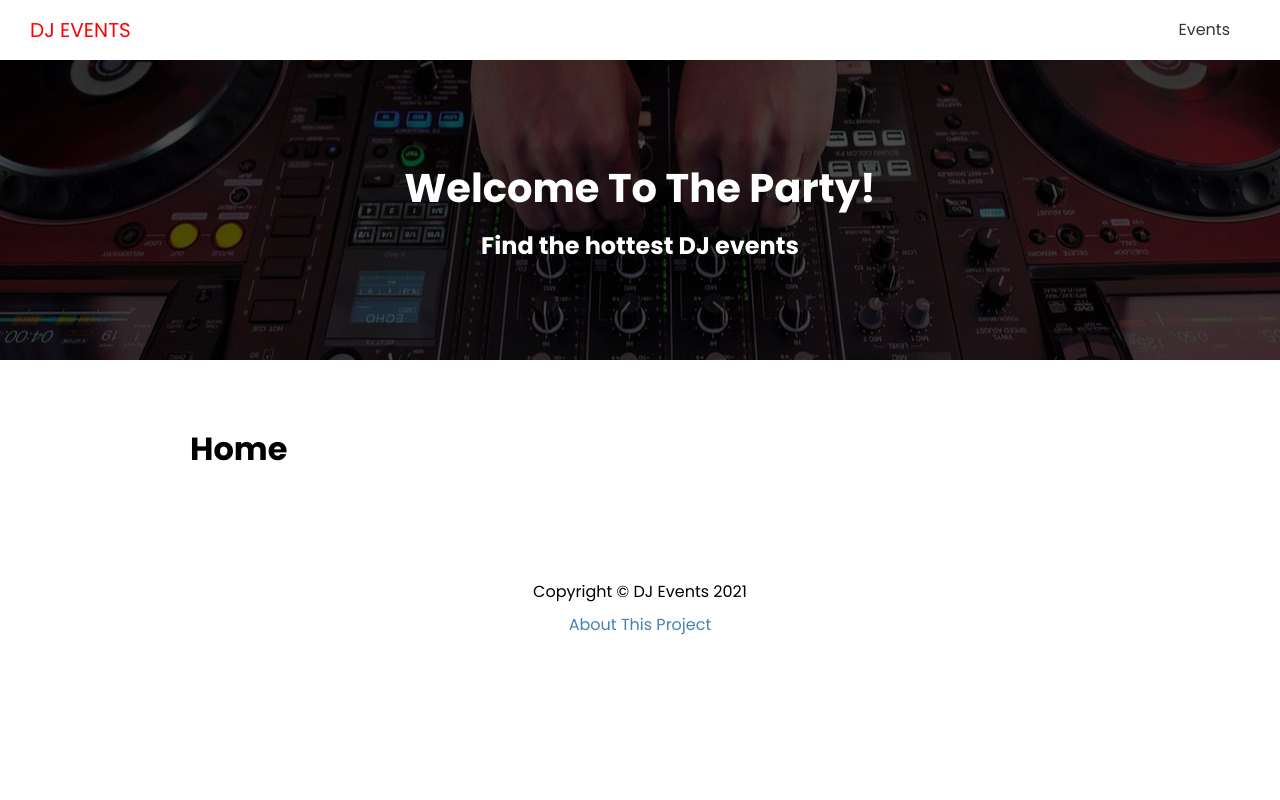
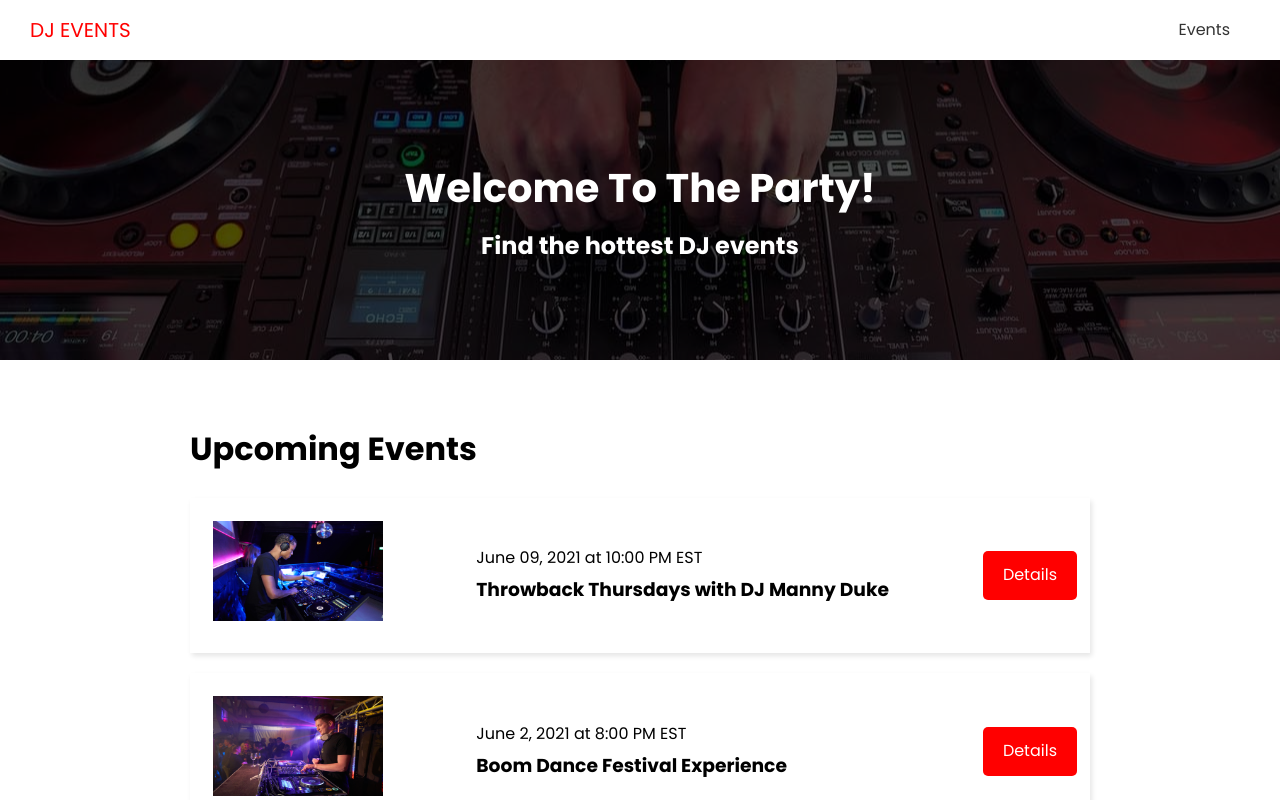
Before and after one commit to ngwatso/next-project-udemy, a Next.js app: page / in a window 1280 px wide. Shown: the top 800 px of the page. Built offline with nearby package versions, Linux system fonts and the light colour scheme; no server answers.

Commit message:
added events

```diff
--- /dev/null
+++ b/components/EventItem.js
@@ -0,0 +1,39 @@
+/**
+ * @prettier
+ */
+
+import Link from 'next/link';
+import Image from 'next/image';
+import styles from '@/styles/EventItem.module.css';
+
+export default function EventItem({ evt }) {
+	return (
+		<div className={styles.event}>
+			<div className={styles.img}>
+				<Image
+					src={
+						evt.image
+							? evt.image
+							: '/images/event-default.png'
+					}
+					width={170}
+					height={100}
+					alt="Event Image"
+				/>
+			</div>
+
+			<div className={styles.info}>
+				<span>
+					{evt.date} at {evt.time}
+				</span>
+				<h3>{evt.name}</h3>
+			</div>
+
+			<div className={styles.link}>
+				<Link href={`/events/${evt.slug}`}>
+					<a className="btn">Details</a>
+				</Link>
+			</div>
+		</div>
+	);
+}
--- /dev/null
+++ b/config/index.js
@@ -0,0 +1 @@
+export const API_URL = process.env.NEXT_PUBLIC_API_URL || 'http://localhost:3000'
--- a/jsconfig.json
+++ b/jsconfig.json
@@ -3,7 +3,8 @@
 		"baseUrl": ".",
 		"paths": {
 			"@/components/*": ["components/*"],
-			"@/styles/*": ["styles/*"]
+			"@/styles/*": ["styles/*"],
+			"@/config/*": ["config/*"]
 		}
 	}
 }
--- /dev/null
+++ b/pages/api/events/[slug].js
@@ -0,0 +1,13 @@
+const { events } = require('./data.json')
+
+export default function handler(req, res) {
+  const evt = events.filter(ev => ev.slug === req.query.slug)
+
+  if(req.method === 'GET') {
+  res.status(200).json(evt)
+} else {
+  res.setHeader('Allow', ['GET'])
+  res.status(405).json({message: `Method ${req.method} is not allowed`})
+}
+
+}
--- /dev/null
+++ b/pages/api/events/data.json
@@ -0,0 +1,76 @@
+{
+  "events": [
+    {
+      "id": "1",
+      "name": "Throwback Thursdays with DJ Manny Duke",
+      "slug": "throwback-thursdays-with-dj-manny-duke",
+      "venue": "Horizon Club",
+      "address": "919 3rd Ave New York, New York(NY), 10022",
+      "performers": "DJ Manny Duke",
+      "date": "June 09, 2021",
+      "time": "10:00 PM EST",
+      "description": "Featuring deep cuts, party anthems and remixes nostalgic songs from two of the best decades of music with the very best music from the 90's and 2000's",
+      "image": "/images/sample/event1.jpg"
+    },
+    {
+      "id": "2",
+      "name": "Boom Dance Festival Experience",
+      "slug": "boom-dance-festival-experience",
+      "venue": "Blackjacks",
+      "address": "966 Lexington Ave New York, New York(NY), 10021",
+      "performers": "DJ LUCK & MC NEAT, NICKY BLACKMARKET, DJ NICKY BLACKMARKET, RATPACK",
+      "date": "June 2, 2021",
+      "time": "8:00 PM EST",
+      "description": "It's looking more and more like we will be seeing events return in the summer! To celebrate this we are arranging a festival experience to say good bye to lock down! We will also be celebrating the fact Zoom Dance is one year old!",
+      "image": "/images/sample/event2.jpg"
+    },
+    {
+      "id": "3",
+      "name": "Encore Night Boat Party",
+      "slug": "encore-night-boat-party",
+      "venue": "Encore",
+      "address": "675 Water St New York, New York(NY), 10002",
+      "performers": "Bad Boy Bill",
+      "date": "June 11, 2021",
+      "time": "7:00 PM EST",
+      "description": "Who is ready to party? I mean in the middle of the water, a boat with good music and drinks. If thats you then you have made it to the right place.",
+      "image": "/images/sample/event3.jpg"
+    },
+    {
+      "id": "4",
+      "name": "Jam Concert Live",
+      "slug": "jam-concert-live",
+      "venue": "Club Ozone",
+      "address": "70 W 115th St New York, New York(NY), 10026",
+      "performers": "DJ RNB",
+      "date": "June 20, 2021",
+      "time": "10:00 PM EST",
+      "description": "The most diverse dj on the east coast, DJ RNB team up once again to bring you the next installment in the high energy, Jam Concert Live series!",
+      "image": "/images/sample/event4.jpg"
+    },
+    {
+      "id": "5",
+      "name": "UnMute Rock Festival",
+      "slug": "unmute-rock-festival",
+      "venue": "Studio 54",
+      "address": "55 La Salle St #12K New York, New York(NY), 10027",
+      "performers": "Big Wednesday, Black Pyre, Calling Apollo",
+      "date": "June 30, 2021",
+      "time": "8:00 PM EST",
+      "description": "With bands from around the UK ready to send the roof into orbit, get ready for the loudest Welsh festival: the inaugural UnMute 2021.",
+      "image": "/images/sample/event5.jpg"
+    },
+    {
+      "id": "6",
+      "name": "Soul Kitchen Party",
+      "slug": "soul-kitchen-party",
+      "venue": "Onyx Club",
+      "address": "60 Gramercy Park N #2 New York, New York(NY), 10010",
+      "performers": "A-Trak, Nightmares on Wax, Rakim, Jay Electronica",
+      "date": "July 2, 2021",
+      "time": "8:00 PM EST",
+      "description": "Dope party which features Hip Hop legends, emerging artists and world-class turntablists",
+      "image": "/images/sample/event6.jpg"
+    }
+  ]
+}
--- /dev/null
+++ b/pages/api/events/index.js
@@ -0,0 +1,11 @@
+const { events } = require('./data.json')
+
+export default function handler(req, res) {
+  if(req.method === 'GET') {
+  res.status(200).json(events)
+} else {
+  res.setHeader('Allow', ['GET'])
+  res.status(405).json({message: `Method ${req.method} is not allowed`})
+}
+
+}
--- a/pages/api/hello.js
+++ /dev/null
@@ -1,5 +0,0 @@
-// Next.js API route support: https://nextjs.org/docs/api-routes/introduction
-
-export default function handler(req, res) {
-  res.status(200).json({ name: 'John Doe' })
-}
--- a/pages/index.js
+++ b/pages/index.js
@@ -2,12 +2,40 @@
  *
  * @prettier
  */
+import Link from 'next/link';
 import Layout from '@/components/Layout';
+import EventItem from '@/components/EventItem';
+import { API_URL } from '@/config/index';
 
-export default function HomePage() {
+export default function HomePage({ events }) {
 	return (
 		<Layout>
-			<h1>Home</h1>
+			<h1>Upcoming Events</h1>
+			{events.length === 0 && (
+				<h3>No events to show</h3>
+			)}
+
+			{events.map((evt) => (
+				<EventItem key={evt.id} evt={evt} />
+			))}
+
+			{events.length > 0 && (
+				<Link href="/events">
+					<a className="btn-secondary">
+						View All Events
+					</a>
+				</Link>
+			)}
 		</Layout>
 	);
 }
+
+export async function getStaticProps() {
+	const res = await fetch(`${API_URL}/api/events`);
+	const events = await res.json();
+
+	return {
+		props: { events: events.slice(0, 3) },
+		revalidate: 1,
+	};
+}
--- /dev/null
+++ b/styles/EventItem.module.css
@@ -0,0 +1,28 @@
+.event {
+  display: flex;
+  justify-content: space-between;
+  align-items: center;
+  margin: 20px 0;
+  padding: 13px;
+  box-shadow: 2px 3px 5px rgba(0, 0, 0, 0.1);
+}
+
+.img {
+  flex: 1;
+  margin: 10px;
+}
+
+.info {
+  flex: 2;
+}
+
+@media (max-width: 600px) {
+  .event {
+    flex-direction: column;
+    text-align: center;
+  }
+
+  .info {
+    margin-bottom: 20px;
+  }
+}
```
Also changed, not shown: pages/events/index.js (+21 -2 lines).
